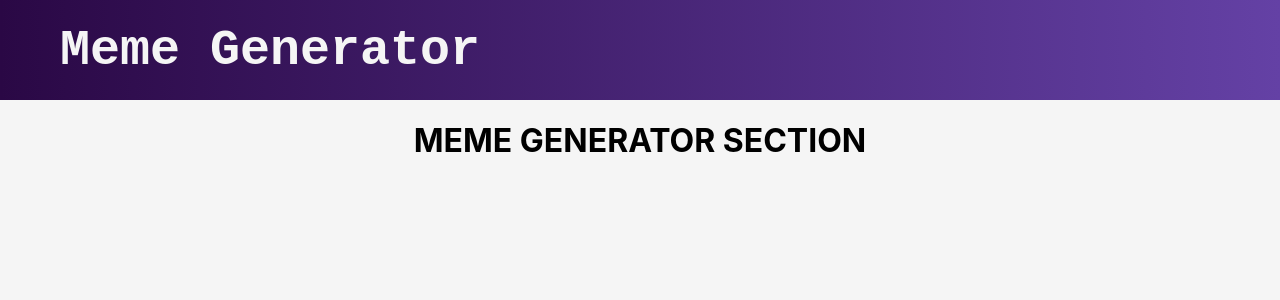
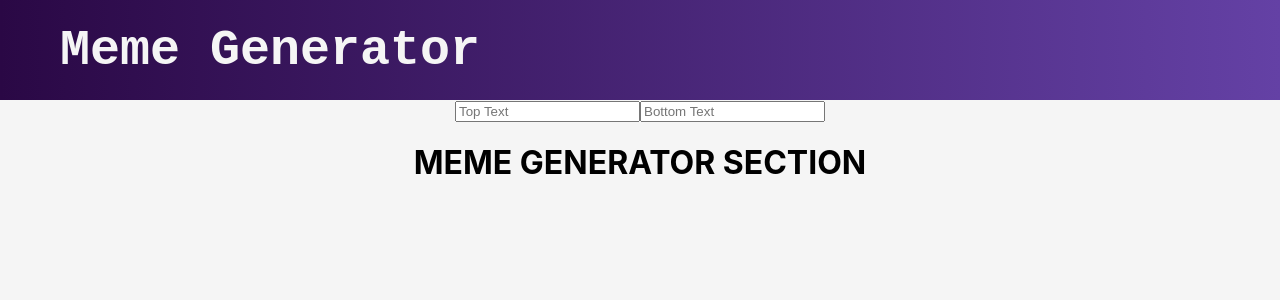
Before and after one commit to zackartborges/react-generator, a React (Create React App) app: page / in a window 1280 px wide. Shown: the top 300 px of the page. Built offline with nearby package versions, Linux system fonts and the light colour scheme; no server answers.

Commit message:
creates text forms for bottom and top text

```diff
--- a/src/MemeGenerator.js
+++ b/src/MemeGenerator.js
@@ -22,7 +22,25 @@
   }
     render() {
         return (
+          <div>
+            <form className ="meme-form">
+              <input
+                type="text"
+                name="topText"
+                value={this.state.topText}
+                placeholder="Top Text"
+              />
+
+              <input
+                type="text"
+                name="bottomText"
+                value={this.state.bottomText}
+                placeholder="Bottom Text"
+              />
+
+            </form>
             <h1>MEME GENERATOR SECTION</h1>
+                </div>
         )
     }
 }
```
